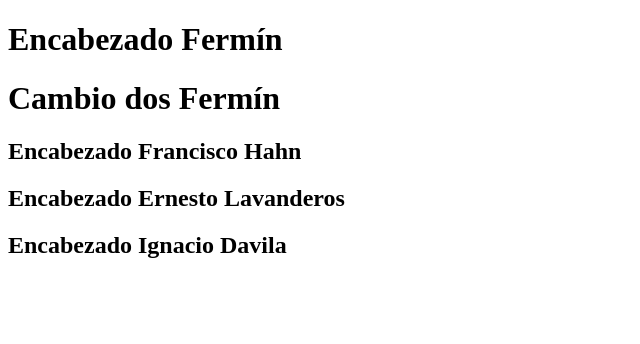
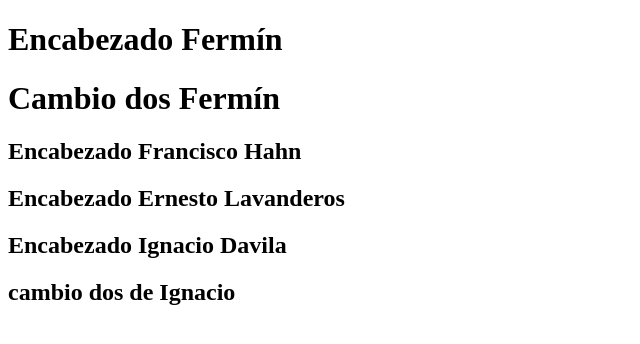
Before and after one commit to tareametodologiauno/repositorioTarea, a plain HTML site: page index.html in a window 1280 px wide. Shown: the whole page, without its empty margins (0-640 px from the left). Drawn offline with Linux system fonts and the light colour scheme.

Commit message:
segundo cambio agregado por Ignacio

```diff
--- a/index.html
+++ b/index.html
@@ -12,6 +12,7 @@
 		<h2>Encabezado Ernesto Lavanderos</h2>
 
 		<h2>Encabezado Ignacio Davila</h2>
+                <h2>cambio dos de Ignacio</h2>
 
 		</body>
 </html>
```
